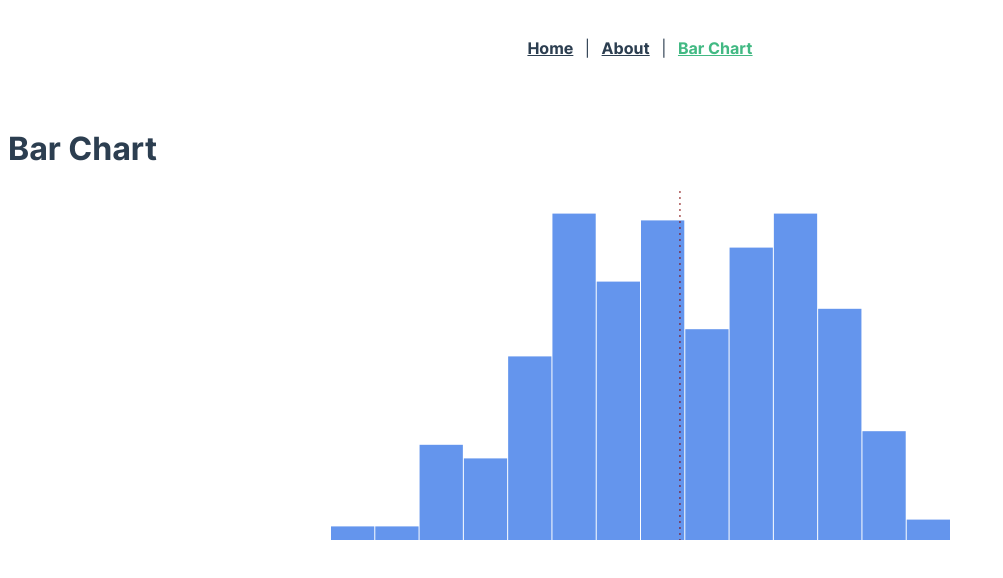
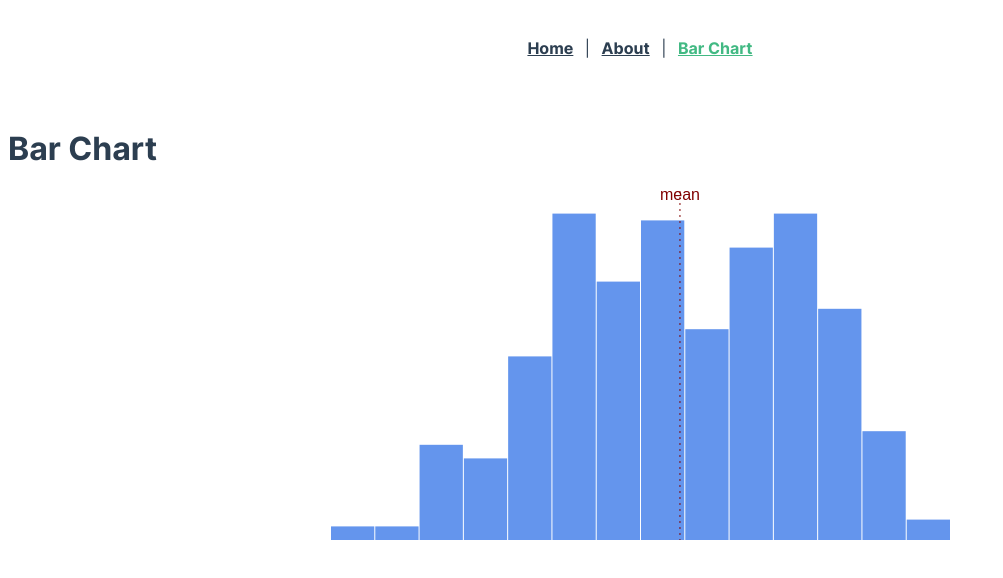
Before and after one commit to chrisvaillancourt/vue-d3, a Vue app: page /#/bar-chart in a window 1280 px wide. Shown: the top 578 px of the page, without its empty margins (0-1003 px from the left). Built offline with nearby package versions, Linux system fonts and the light colour scheme.

Commit message:
updated mean line position and label

```diff
--- a/src/components/BarChart.vue
+++ b/src/components/BarChart.vue
@@ -21,13 +21,14 @@
           </g>
         </g>
         <line
-          :x1="line.x1"
-          :x2="line.x2"
+          :x1="line.x"
+          :x2="line.x"
           :y1="line.y1"
           :y2="line.y2"
           stroke="maroon"
           stroke-dasharray="2px 4px"
         ></line>
+        <text class="mean-text" :x="line.x" y="">mean</text>
         <g
           class="x-axis"
           :transform="`translate(0,${dimensions.boundedHeight})`"
@@ -83,8 +84,7 @@ export default {
     },
     line: function() {
       return {
-        x1: this.xScale(this.dataMean) || 0,
-        x2: this.xScale(this.dataMean) || 0,
+        x: this.xScale(this.dataMean) || 0,
         y1: -15,
         y2: this.dimensions.boundedHeight,
       };
@@ -116,12 +116,12 @@ export default {
     metricAccessor(d) {
       return d.humidity;
     },
+    yAccessor(d) {
+      return d.length;
+    },
     calculateScales() {
       if (!this.weatherData.length) return;
 
-      function yAccessor(d) {
-        return d.length;
-      }
       this.xScale = d3
         .scaleLinear()
         .domain(d3.extent(this.weatherData, this.metricAccessor))
@@ -137,7 +137,7 @@ export default {
 
       this.yScale = d3
         .scaleLinear()
-        .domain([0, d3.max(bins, yAccessor)])
+        .domain([0, d3.max(bins, this.yAccessor)])
         .range([this.dimensions.boundedHeight, 0])
         .nice();
 
@@ -145,8 +145,9 @@ export default {
       this.bars = bins.map((d, i) => {
         var { x0, x1 } = d;
         var x = this.xScale(x0) + barPadding;
-        var y = this.yScale(yAccessor(d));
-        var height = this.dimensions.boundedHeight - this.yScale(yAccessor(d));
+        var y = this.yScale(this.yAccessor(d));
+        var height =
+          this.dimensions.boundedHeight - this.yScale(this.yAccessor(d));
         var width = d3.max([0, this.xScale(x1) - this.xScale(x0) - barPadding]);
 
         return {
@@ -324,6 +325,10 @@ export default {
 </script>
 
 <style scoped>
+.mean-text {
+  fill: maroon;
+  text-anchor: middle;
+}
 .wrapper {
   /* set position on the wrapper to accommodate tooltip position */
   position: relative;
```
